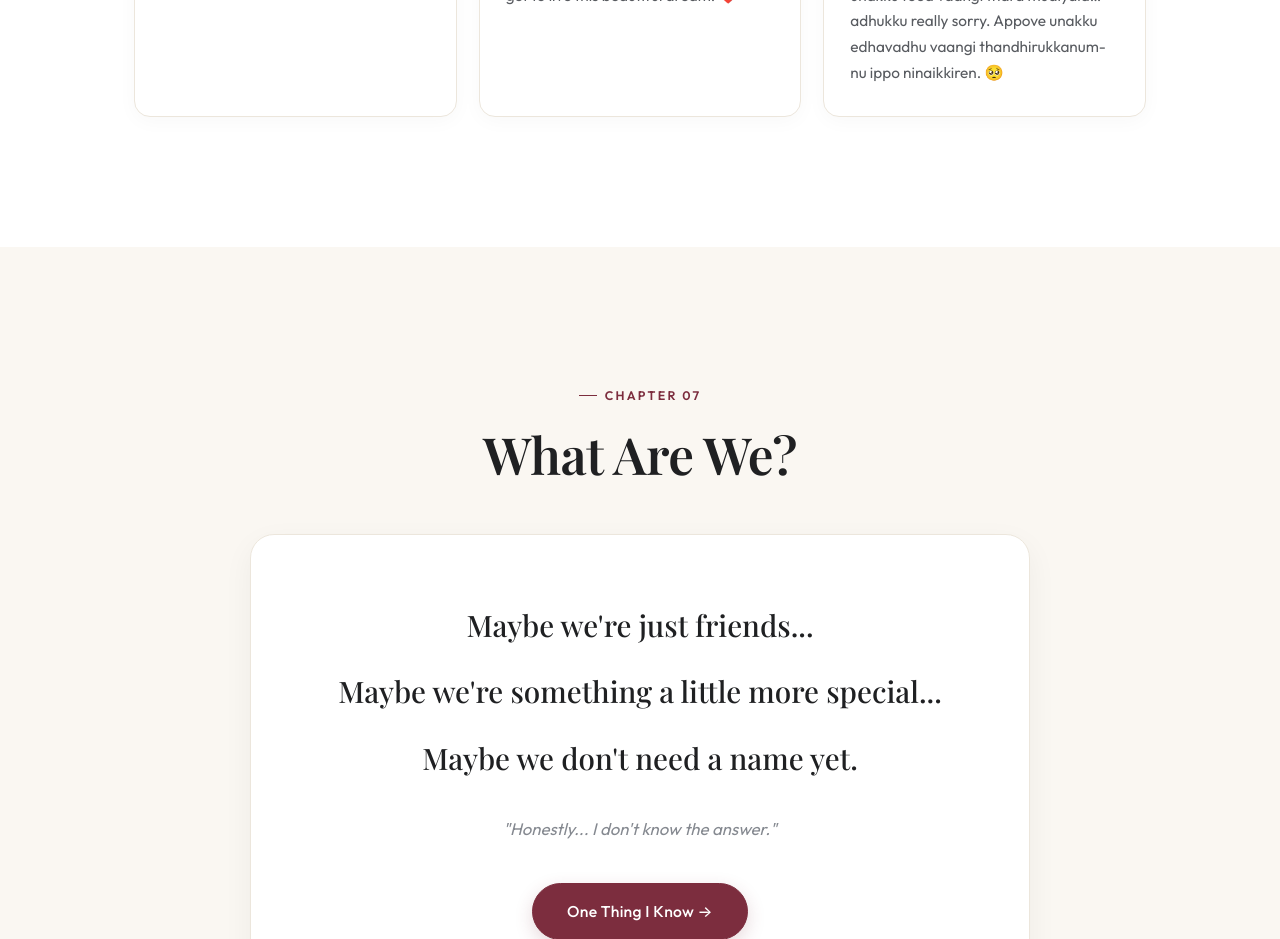
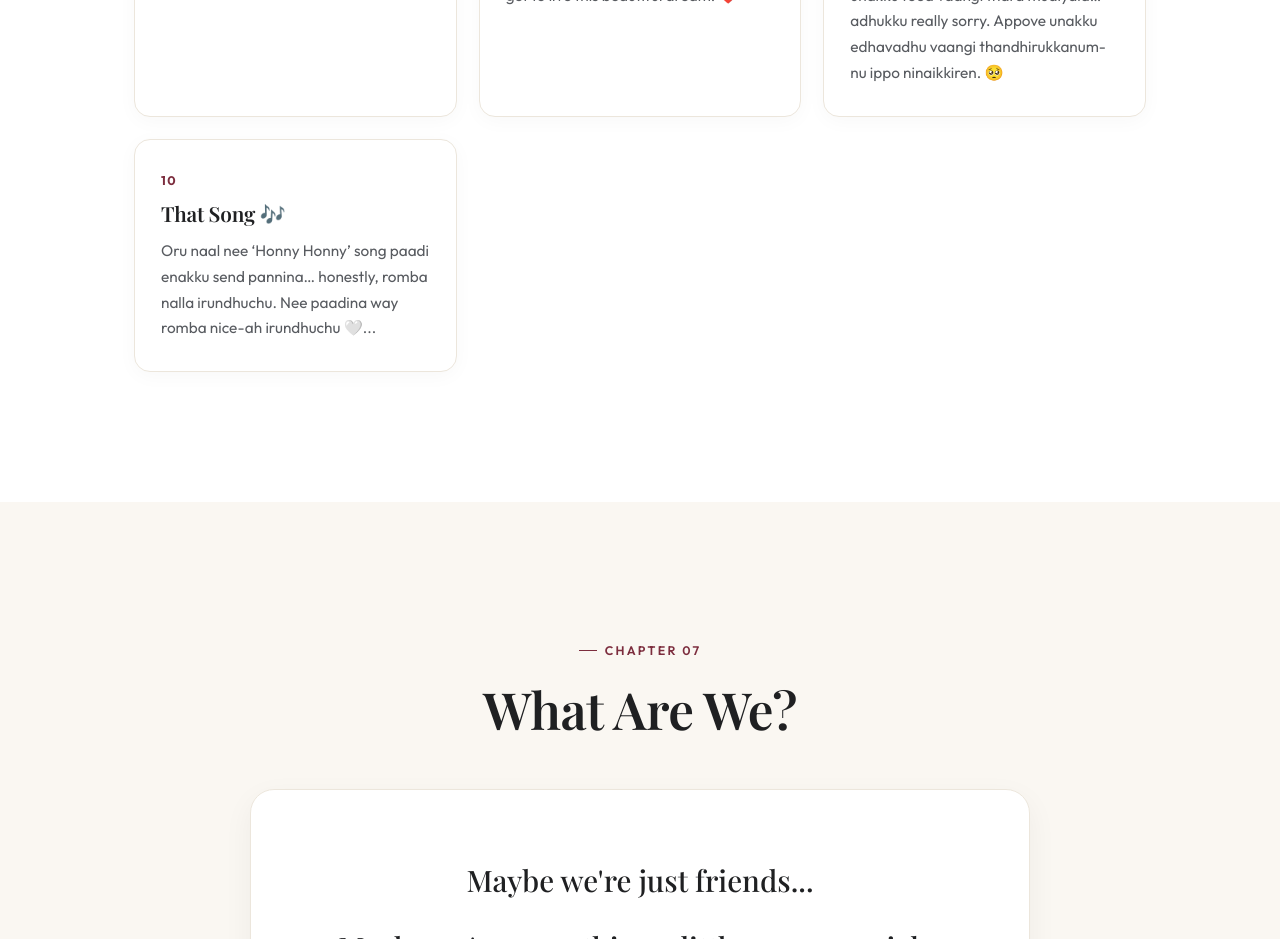
Before and after one commit to Yuvan12128/College-Memory, a React (Vite) app: page / in a window 1280 px wide. Shown: the part 9520-10459 px from the top of the page. Built offline with nearby package versions, Linux system fonts and the light colour scheme; a web font is replaced by a local one.

Commit message:
Update 10th Card

```diff
--- a/src/data/story.js
+++ b/src/data/story.js
@@ -207,6 +207,11 @@ export const storyData = {
         num: "09",
         title: "A Comfortable Ride 🚙",
         text: "College function-kku en kooda car-la vandha andha journey, nee romba comfortable-ah irundhadhu enakku oru memorable moment. Aana andha naal unakku food vaangi thara mudiyala… adhukku really sorry. Appove unakku edhavadhu vaangi thandhirukkanum-nu ippo ninaikkiren. 🥺"
+      },
+      {
+        num:"10",
+        title:"That Song 🎶",
+        text:"Oru naal nee ‘Honny Honny’ song paadi enakku send pannina… honestly, romba nalla irundhuchu. Nee paadina way romba nice-ah irundhuchu 🤍..."
       }
     ]
   },
```
Also changed, not shown: 1 other file (tests, documents, lock files or other folders).
